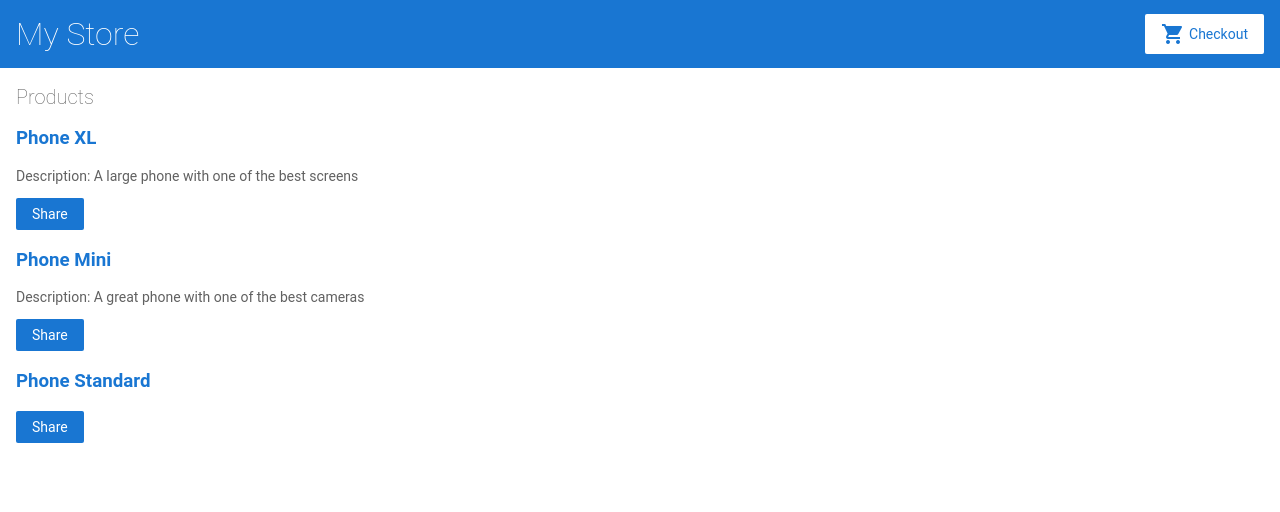
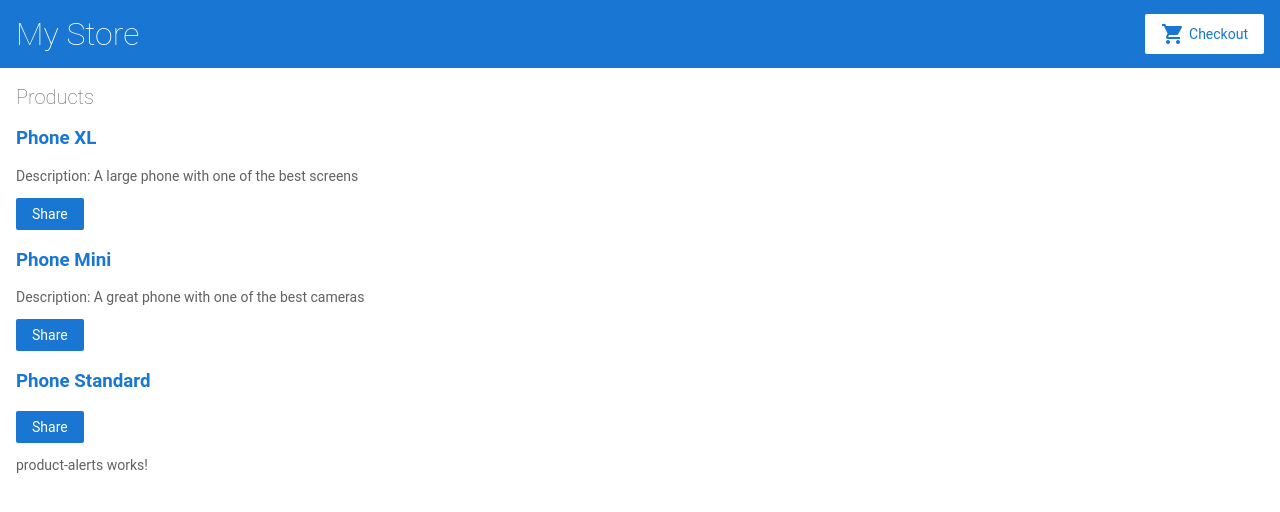
Before and after one commit to katbana/Angular-Tour, an Angular app: page / in a window 1280 px wide. Shown: the top 512 px of the page. Built offline with nearby package versions, Linux system fonts and the light colour scheme.

Commit message:
2 files modified

```diff
--- a/src/app/product-alerts/product-alerts.component.ts
+++ b/src/app/product-alerts/product-alerts.component.ts
@@ -1,15 +1,17 @@
-import { Component, OnInit } from '@angular/core';
+import { Component, OnInit, Input } from '@angular/core';
+import { Product } from '../products';
 
 @Component({
   selector: 'app-product-alerts',
   templateUrl: './product-alerts.component.html',
-  styleUrls: ['./product-alerts.component.css']
+  styleUrls: ['./product-alerts.component.css'],
 })
 export class ProductAlertsComponent implements OnInit {
+  @Input() product!: Product;
 
-  constructor() { }
-
-  ngOnInit(): void {
+  constructor() {
+    window.alert('product alerts running');
   }
 
+  ngOnInit(): void {}
 }
--- a/src/app/product-list/product-list.component.html
+++ b/src/app/product-list/product-list.component.html
@@ -11,3 +11,5 @@
 
   <button type="button" (click)="share()">Share</button>
 </div>
+
+<app-product-alerts></app-product-alerts>
```
